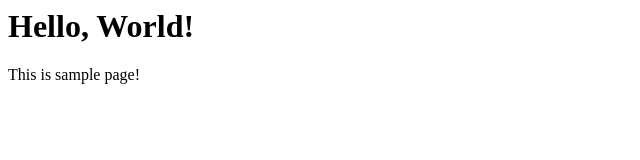
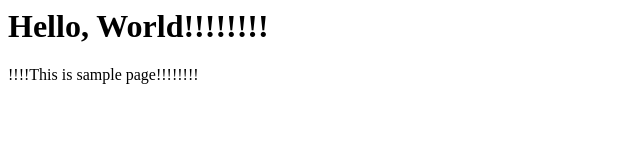
Before and after one commit to windyhendra/docker-test, a plain HTML site: page index.html in a window 1280 px wide. Shown: the whole page, without its empty margins (0-640 px from the left). Drawn offline with Linux system fonts and the light colour scheme.

Commit message:
test restart

```diff
--- a/index.html
+++ b/index.html
@@ -2,7 +2,7 @@
 	<head></head>
 
 	<body>
-		<h1> Hello, World! </h1>
-		<p> This is sample page! </p>
+		<h1> Hello, World!!!!!!!! </h1>
+		<p> !!!!This is sample page!!!!!!!! </p>
 	</body>
 </html>
```
Also changed, not shown: 2 other files.
